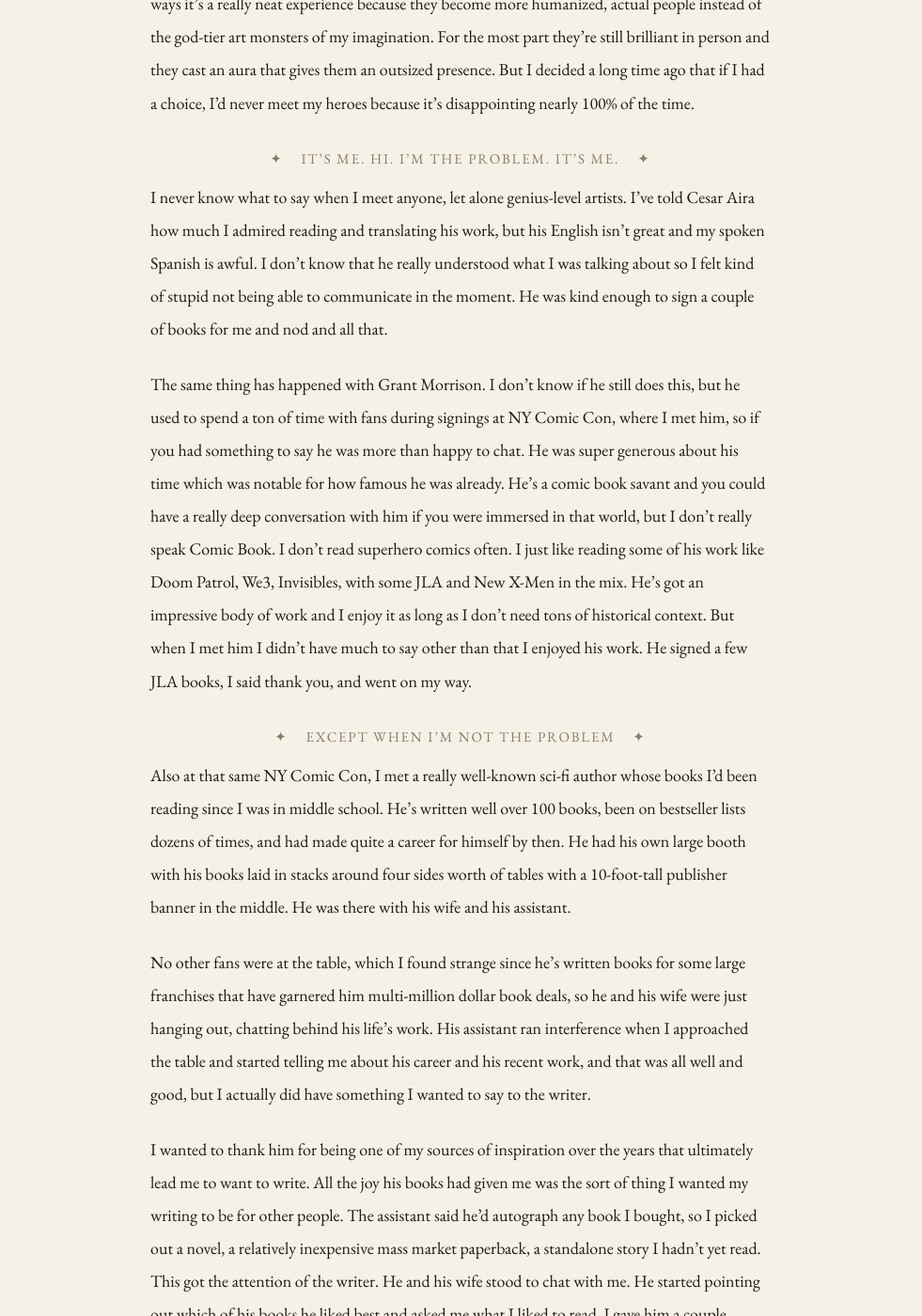
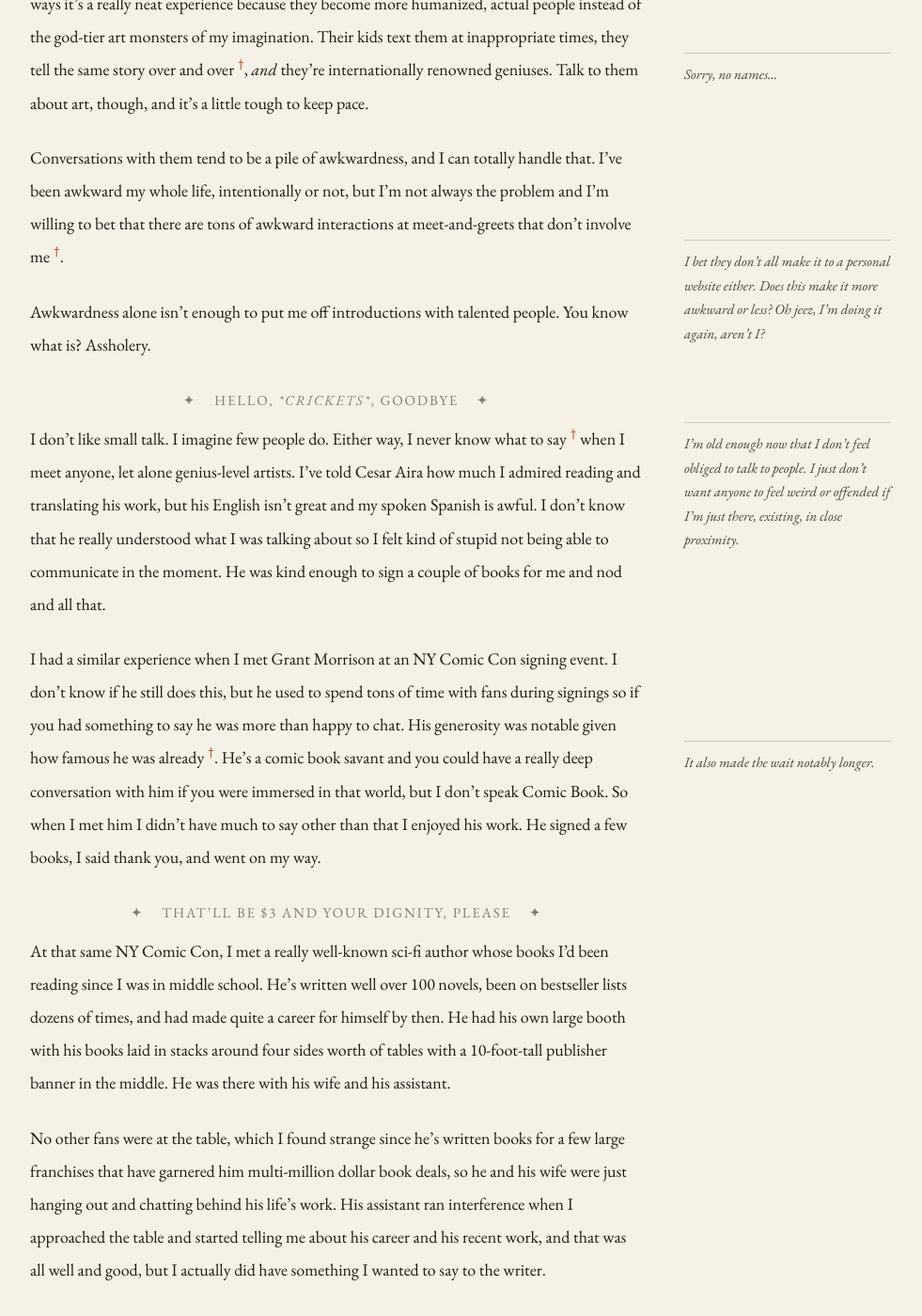
Before and after one commit to jgerace/jgerace.github.io, a Jekyll site: the page built from _posts/2026-01-24-i-dont-want-to-meet-my-heroes.md, in a window 1280 px wide and 1400 px high, scrolled down 570 px. Shown: the whole window at 94% size, without its empty margins (150-1131 px from the left). Built offline with Jekyll 4.4.1, drawn with Linux system fonts in a browser that asks for light colours; some of the changed text lies outside the part shown.

Commit message:
Heroes revision

```diff
--- a/_posts/2026-01-24-i-dont-want-to-meet-my-heroes.md
+++ b/_posts/2026-01-24-i-dont-want-to-meet-my-heroes.md
@@ -10,46 +11,48 @@ tags:
 redirect_from: /i-dont-want-to-meet-my-heroes/
 ---
 
-I've had the opportunity over the years to meet some famous people I really admired, mostly writers of some sort at readings or conventions or just in the course of grad school. In some ways it's a really neat experience because they become more humanized, actual people instead of the god-tier art monsters of my imagination. For the most part they're still brilliant in person and they cast an aura that gives them an outsized presence. But I decided a long time ago that if I had a choice, I'd never meet my heroes because it's disappointing nearly 100% of the time.
+I've had the opportunity over the years to meet some famous people I really admired, mostly writers of some sort at readings or conventions or just in the course of grad school. In some ways it's a really neat experience because they become more humanized, actual people instead of the god-tier art monsters of my imagination. Their kids text them at inappropriate times, they tell the same story over and over {% include mn.html id="1" note="Sorry, no names..." %}, _and_ they're internationally renowned geniuses. Talk to them about art, though, and it's a little tough to keep pace.
 
-### ✦ &ensp; It's me. Hi. I'm the problem. It's me. &ensp; ✦
+Conversations with them tend to be a pile of awkwardness, and I can totally handle that. I've been awkward my whole life, intentionally or not, but I'm not always the problem and I'm willing to bet that there are tons of awkward interactions at meet-and-greets that don't involve me {% include mn.html id="2" note="I bet they don't all make it to a personal website either. Does this make it more awkward or less? Oh jeez, I'm doing it again, aren't I?" %}.
 
-I never know what to say when I meet anyone, let alone genius-level artists. I've told Cesar Aira how much I admired reading and translating his work, but his English isn't great and my spoken Spanish is awful. I don't know that he really understood what I was talking about so I felt kind of stupid not being able to communicate in the moment. He was kind enough to sign a couple of books for me and nod and all that.
+Awkwardness alone isn't enough to put me off introductions with talented people. You know what is? Assholery.
 
-The same thing has happened with Grant Morrison. I don't know if he still does this, but he used to spend a ton of time with fans during signings at NY Comic Con, where I met him, so if you had something to say he was more than happy to chat. He was super generous about his time which was notable for how famous he was already. He's a comic book savant and you could have a really deep conversation with him if you were immersed in that world, but I don't really speak Comic Book. I don't read superhero comics often. I just like reading some of his work like Doom Patrol, We3, Invisibles, with some JLA and New X-Men in the mix. He's got an impressive body of work and I enjoy it as long as I don't need tons of historical context. But when I met him I didn't have much to say other than that I enjoyed his work. He signed a few JLA books, I said thank you, and went on my way.
+### ✦ &ensp; Hello, *\*crickets\**, goodbye &ensp; ✦
 
-### ✦ &ensp; Except when I'm not the problem &ensp; ✦
+I don't like small talk. I imagine few people do. Either way, I never know what to say {% include mn.html id="3" note="I'm old enough now that I don't feel obliged to talk to people. I just don't want anyone to feel weird or offended if I'm just there, existing, in close proximity." %} when I meet anyone, let alone genius-level artists. I've told Cesar Aira how much I admired reading and translating his work, but his English isn't great and my spoken Spanish is awful. I don't know that he really understood what I was talking about so I felt kind of stupid not being able to communicate in the moment. He was kind enough to sign a couple of books for me and nod and all that.
 
-Also at that same NY Comic Con, I met a really well-known sci-fi author whose books I'd been reading since I was in middle school. He's written well over 100 books, been on bestseller lists dozens of times, and had made quite a career for himself by then. He had his own large booth with his books laid in stacks around four sides worth of tables with a 10-foot-tall publisher banner in the middle. He was there with his wife and his assistant.
+I had a similar experience when I met Grant Morrison at an NY Comic Con signing event. I don't know if he still does this, but he used to spend tons of time with fans during signings so if you had something to say he was more than happy to chat. His generosity was notable given how famous he was already {% include mn.html id="4" note="It also made the wait notably longer." %}. He's a comic book savant and you could have a really deep conversation with him if you were immersed in that world, but I don't speak Comic Book. So when I met him I didn't have much to say other than that I enjoyed his work. He signed a few books, I said thank you, and went on my way.
 
-No other fans were at the table, which I found strange since he's written books for some large franchises that have garnered him multi-million dollar book deals, so he and his wife were just hanging out, chatting behind his life's work. His assistant ran interference when I approached the table and started telling me about his career and his recent work, and that was all well and good, but I actually did have something I wanted to say to the writer.
+### ✦ &ensp; That'll be $3 and your dignity, please &ensp; ✦
 
-I wanted to thank him for being one of my sources of inspiration over the years that ultimately lead me to want to write. All the joy his books had given me was the sort of thing I wanted my writing to be for other people. The assistant said he'd autograph any book I bought, so I picked out a novel, a relatively inexpensive mass market paperback, a standalone story I hadn't yet read. This got the attention of the writer. He and his wife stood to chat with me. He started pointing out which of his books he liked best and asked me what I liked to read. I gave him a couple examples and he grabbed a special edition hardcover of a novel he'd co-written with another famous person I was familiar with. I'm not an idiot and I saw this for the upsell it was, but the book did seem interesting and there were some cool illustrations, so I said to myself, "how often do you get to meet a writer with this kind of status and thank him for his work and come away with a nice autographed copy of a book you might really enjoy?" I sprang for the hard cover.
+At that same NY Comic Con, I met a really well-known sci-fi author whose books I'd been reading since I was in middle school. He's written well over 100 novels, been on bestseller lists dozens of times, and had made quite a career for himself by then. He had his own large booth with his books laid in stacks around four sides worth of tables with a 10-foot-tall publisher banner in the middle. He was there with his wife and his assistant.
+
+No other fans were at the table, which I found strange since he's written books for a few large franchises that have garnered him multi-million dollar book deals, so he and his wife were just hanging out and chatting behind his life's work. His assistant ran interference when I approached the table and started telling me about his career and his recent work, and that was all well and good, but I actually did have something I wanted to say to the writer.
+
+I wanted to thank him for being one of my sources of inspiration over the years that ultimately led me to want to write. All the joy his books had given me was the sort of thing I wanted my writing to be for other people. The assistant said he'd autograph any book I bought, so I picked out a novel, a relatively inexpensive mass market paperback, a standalone story I hadn't yet read. This got the attention of the writer. He and his wife stood to chat with me. He started pointing out which of his books he liked best and asked me what I liked to read. I gave him a couple examples and he grabbed a special edition hardcover of a novel he'd co-written with another famous person I was familiar with. I'm not an idiot and I saw this for the upsell it was, but the book did seem interesting and there were some cool illustrations, so I said to myself, "how often do you get to meet a writer with this kind of status and thank him for his work and come away with a nice autographed copy of a book you might really enjoy?"
+
+I sprang for the hardcover.
 
 When the assistant rang me up he asked if I wanted it autographed. Sure, yeah, why not. The assistant said, "That'll be $3 extra."
 
-'Scuse me? I'm paying $30 for a book, Grant Fucking Morrison is doing autographs for free with a line around the center of the room and this guy's nickel-and-diming me for an autograph that his assistant made me think would be included with the purchase? Like I said, I'm not an idiot, but I am a sucker, and at this point I thought to myself, "this is going to be the worst kind of story I get to tell for the rest of my life," so I paid the $3.
+'Scuse me? I'm paying $30 for a book, Grant Morrison is doing autographs for free with a line around the center of the room and this guy's nickel-and-diming me for an autograph that his assistant made me think would be included with the purchase? Like I said, I'm not an idiot, but I am a sucker. I thought to myself, "this is going to be the worst kind of story I get to tell for the rest of my life," so I paid the $3.
 
-I still wanted to thank him for his work, so I did, and I felt a genuine sense gratitude in that moment despite the weird commercial interaction, but he didn't really acknowledge me and just kind of waved me away and went back to chatting with his wife.
+I still wanted to thank him for his work, so I did, and I felt a genuine sense of gratitude in that moment despite the weird commercial interaction, but he didn't really acknowledge me and just kind of waved me away and went back to chatting with his wife.
 
 That was that. Awkward and disappointing.
 
-He was enough of an ass that I don't read his work anymore and that $33 autographed hard cover is sitting unread on my shelf to this day. It now serves as a potent reminder not be like that guy.
+He was enough of an ass that I don't read his work anymore and that $33 autographed hard cover is sitting unread on my shelf to this day. It now serves as a potent reminder not to be like that guy.
 
 ### ✦ &ensp; Expectation vs Reality &ensp; ✦
 
-Artists are just people, right? They're not going to be perfect. And I certainly wouldn't expect them to be.
+What did I want from these encounters anyway?
 
-Which raises the question: what did I want from these encounters anyway?
+Really, I just wanted a cordial interaction. I like thanking artists. Art is a thankless job and it's nice to know one's work is appreciated. Ask me how I know...
 
-Really, I just wanted a cordial interaction. Meeting these three particular authors seemed like a good idea at the time, and I like thanking artists. Art is a thankless job and it's nice to know one's work is appreciated. Ask me how I know...
-
-Beyond that, nothing. I neither need nor want souvenirs. I really don't care about autographs, special editions, collectibles, or anything like that. I would ideally want to come away with an additive experience, something that either enhances or improves my relationship with the artist's work, but artists are under no obligation to provide that for anyone at any point.
-
-Given that, I've resolved to content myself with attending readings and other literary events and listening quietly. I'll enjoy a few drinks with friends and leave it there.
-
-I do also want to note that not all of my interactions with artists go poorly! I've met plenty of other writers I admire - I went to an MFA program with a pretty stacked faculty - and my relationships with them were absolutely fine. Sometimes even great. But sometimes also disappointing. The difference there is the context. They get paid to help me improve my writing. They're not trying to sell their book. They assigned work and I completed it with the discussion to follow. Slightly different situation.
+I really don't care about autographs, special editions, collectibles, or whatever. I'd ideally come away with an additive experience, something that makes my relationship with the artist's work a little more personal, but artists are under no obligation to provide that for anyone at any point.
 
 ### ✦ &ensp; I'll stick with my illusions, thanks &ensp; ✦
 
-I draw way more inspiration from the images of writers I've conjured in my head based on the work that I've connected with. I don't want anything to mar my experience of their art, whether it's because of my idiocy or their assholery. The visions I have of them are motivating ideals and meeting them in person never lives up to those ideals. I appreciate that some people derive benefit from connecting with their role models in person and maybe from even cultivating an ongoing relationship, but I seem not to be one of them and I'm OK with that.
+I draw way more inspiration from the images of writers I've conjured in my head based on the work that I've connected with. I don't want anything to mar my experience of their art, whether it's because of my idiocy or their assholery. I don't want to damage what was already perfect enough.
+
+It's like deciding to keep an action figure in its original packaging. I know if I play with it I'm more likely to break it and lose it forever, so I'd rather admire it through the plastic.
```
Also changed, not shown: other parts of _posts/2026-01-24-i-dont-want-to-meet-my-heroes.md (+1 -0 lines).
